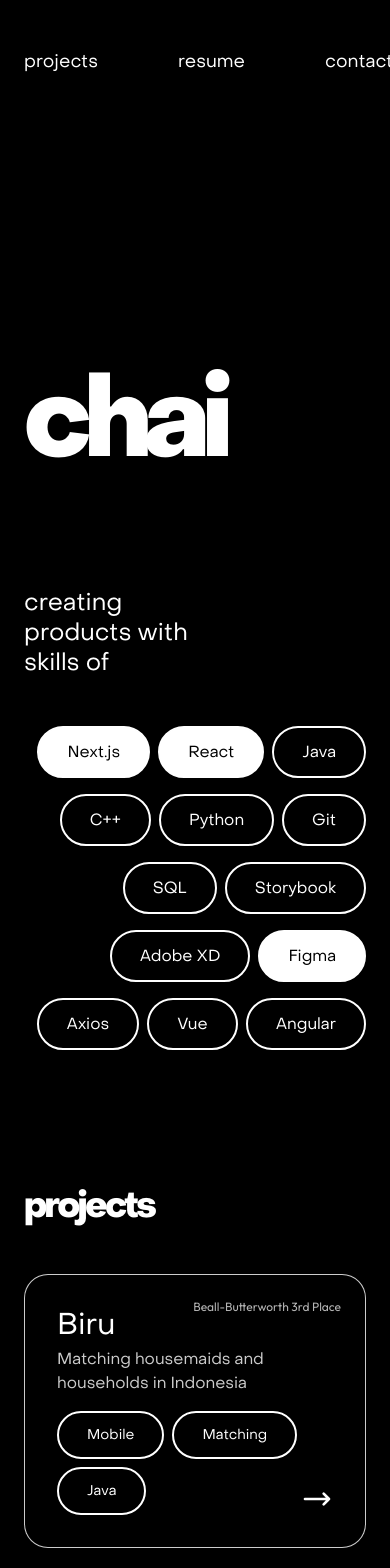
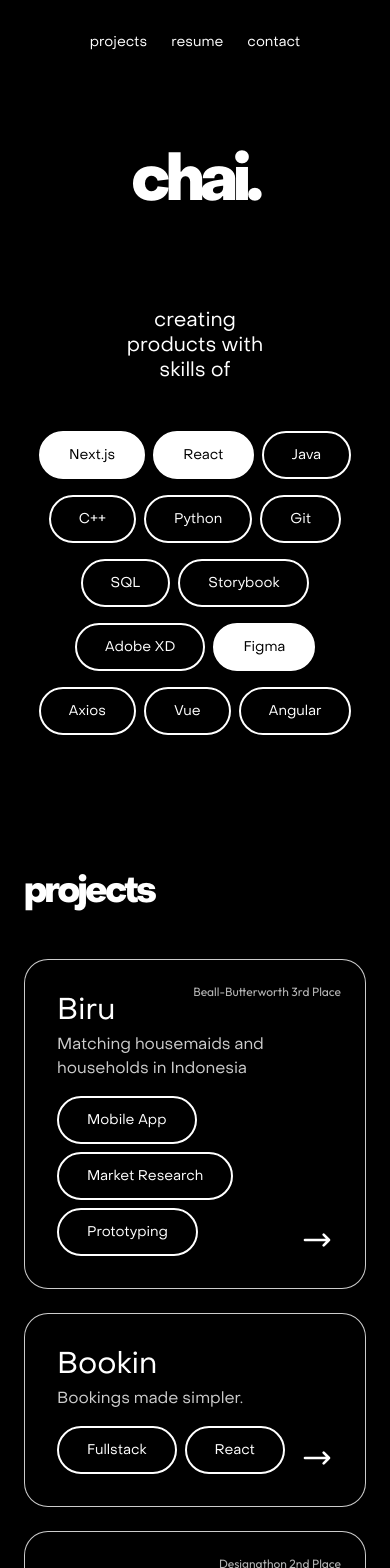
Before and after one commit to nchairna/Website-Portfolio, a Next.js app: page / in a window 390 px wide. Shown: the top 1568 px of the page. Built offline with nearby package versions, Linux system fonts and the light colour scheme.

Commit message:
Mobile fixes

```diff
--- a/src/app/components/Header.tsx
+++ b/src/app/components/Header.tsx
@@ -3,7 +3,7 @@
 // This file will be moved to src/app/components/Header.tsx for better organization.
 import { motion } from 'framer-motion';
 
-const chaiLetters = 'chai'.split('');
+const chaiLetters = 'chai.'.split('');
 
 const letterVariants = {
   hidden: { opacity: 0, y: 0 },
@@ -35,14 +35,14 @@ const navItems = ['projects', 'resume', 'contact'];
 
 const Header = () => {
   return (
-    <header className="bg-black text-white px-6 sm:px-12 md:px-24 pt-12 pb-12 w-full">
+    <header className="bg-black text-white px-6 sm:px-12 md:px-24 pt-8 sm:pt-12 pb-8 sm:pb-12 w-full">
       {/* Navigation */}
-      <nav className="flex gap-20 mb-72">
+      <nav className="flex justify-center lg:justify-start gap-6 sm:gap-12 md:gap-20 mb-24 sm:mb-48 md:mb-72">
         {navItems.map((item, i) => (
           <motion.a
             key={item}
             href={`/${item.toLowerCase()}`}
-            className="font-['PPObjectSans-Regular'] text-lg sm:text-xl md:text-2xl hover:underline transition-all"
+            className="font-['PPObjectSans-Regular'] text-sm sm:text-lg md:text-xl lg:text-2xl hover:underline transition-all"
             initial="hidden"
             animate="visible"
             custom={i}
@@ -55,7 +55,7 @@ const Header = () => {
       {/* Main Title */}
       <div>
         <h1
-          className="font-['PPObjectSans-Heavy'] text-white text-[7rem] sm:text-[10rem] md:text-[14rem] leading-none"
+          className="font-['PPObjectSans-Heavy'] text-white text-[4rem] sm:text-[7rem] md:text-[10rem] lg:text-[14rem] leading-none text-center lg:text-left"
           style={{ letterSpacing: '-0.07em' }}
         >
           {chaiLetters.map((char, i) => (
--- a/src/app/components/Projects.tsx
+++ b/src/app/components/Projects.tsx
@@ -9,7 +9,7 @@ const Projects = () => {
       title: "Biru",
       description: "Matching housemaids and households in Indonesia",
       award: "Beall-Butterworth 3rd Place",
-      skills: ["Mobile", "Matching", "Java"],
+      skills: ["Mobile App", "Market Research", "Prototyping"],
       link: "/projects/biru",
       size: "large" // Top left - larger box
     },
@@ -18,7 +18,7 @@ const Projects = () => {
       title: "Bookin",
       description: "Bookings made simpler.",
       award: null,
-      skills: ["next.js", "react"],
+      skills: ["Fullstack", "React"],
       link: "/projects/bookin",
       size: "small" // Bottom left - smaller box
     },
@@ -27,7 +27,7 @@ const Projects = () => {
       title: "Pilly",
       description: "A companion that helps you re-imagine how you take your pills.",
       award: "Designathon 2nd Place",
-      skills: ["next.js", "react", "Java"],
+      skills: ["Figma", "UserTesting", "Pitching"],
       link: "/projects/pilly",
       size: "tall" // Right side - tall box
     }
--- a/src/app/components/Skills.tsx
+++ b/src/app/components/Skills.tsx
@@ -40,7 +40,7 @@ const Skills = () => {
 
   return (
     <section className="bg-black text-white px-6 sm:px-12 md:px-24 py-16 w-full">
-      <div className="flex flex-col lg:flex-row items-start lg:items-center gap-12 lg:gap-16">
+      <div className="flex flex-col lg:flex-row items-center lg:items-start  gap-12 lg:gap-16">
         {/* Left: Description Text */}
         <motion.div
           className="lg:w-1/3"
@@ -49,7 +49,7 @@ const Skills = () => {
           viewport={{ once: true, margin: "-100px" }}
           variants={textVariants}
         >
-          <h2 className="font-['PPObjectSans-Regular'] text-2xl sm:text-3xl md:text-4xl lg:text-5xl leading-tight">
+          <h2 className="font-['PPObjectSans-Regular'] text-xl sm:text-2xl md:text-3xl lg:text-4xl xl:text-5xl leading-tight text-center lg:text-left">
             creating<br />
             products with<br />
             skills of
@@ -58,7 +58,7 @@ const Skills = () => {
 
         {/* Right: Skills Grid */}
         <div className="lg:w-2/3">
-          <div className="flex flex-wrap gap-2 sm:gap-4 justify-end">
+          <div className="flex flex-wrap gap-2 sm:gap-3 md:gap-4 justify-center lg:justify-end">
             {skills.map((skill, index) => {
               const isHighlighted = highlightedSkills.includes(skill);
               return (
@@ -71,7 +71,7 @@ const Skills = () => {
                   variants={buttonVariants}
                 >
                   <Button
-                    className={`mb-2 ${isHighlighted ? '!bg-white !text-black hover:!bg-transparent hover:!text-white' : ''}`}
+                    className={`mb-2 text-sm sm:text-base ${isHighlighted ? '!bg-white !text-black hover:!bg-transparent hover:!text-white' : ''}`}
                   >
                     {skill}
                   </Button>
```
